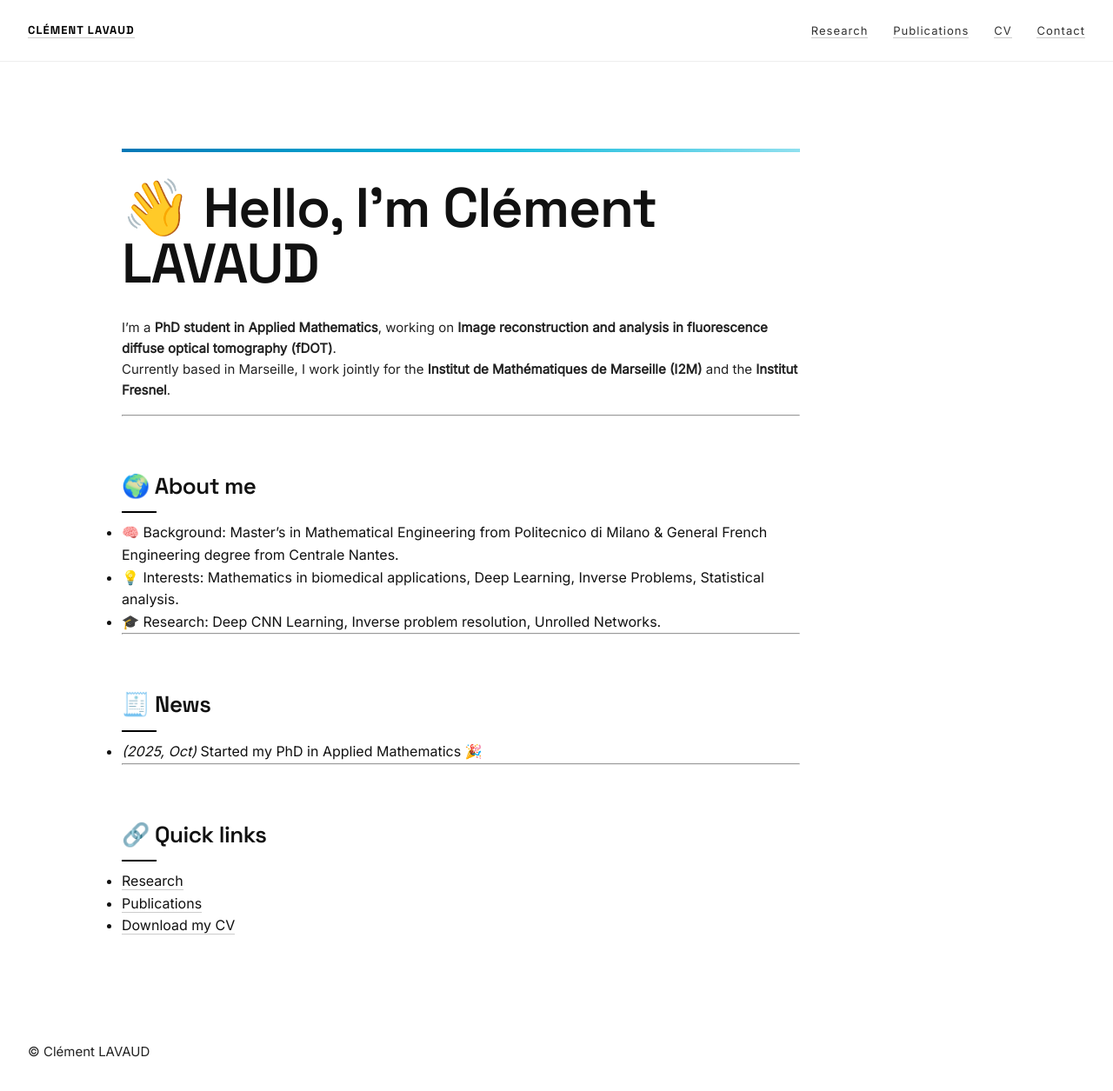
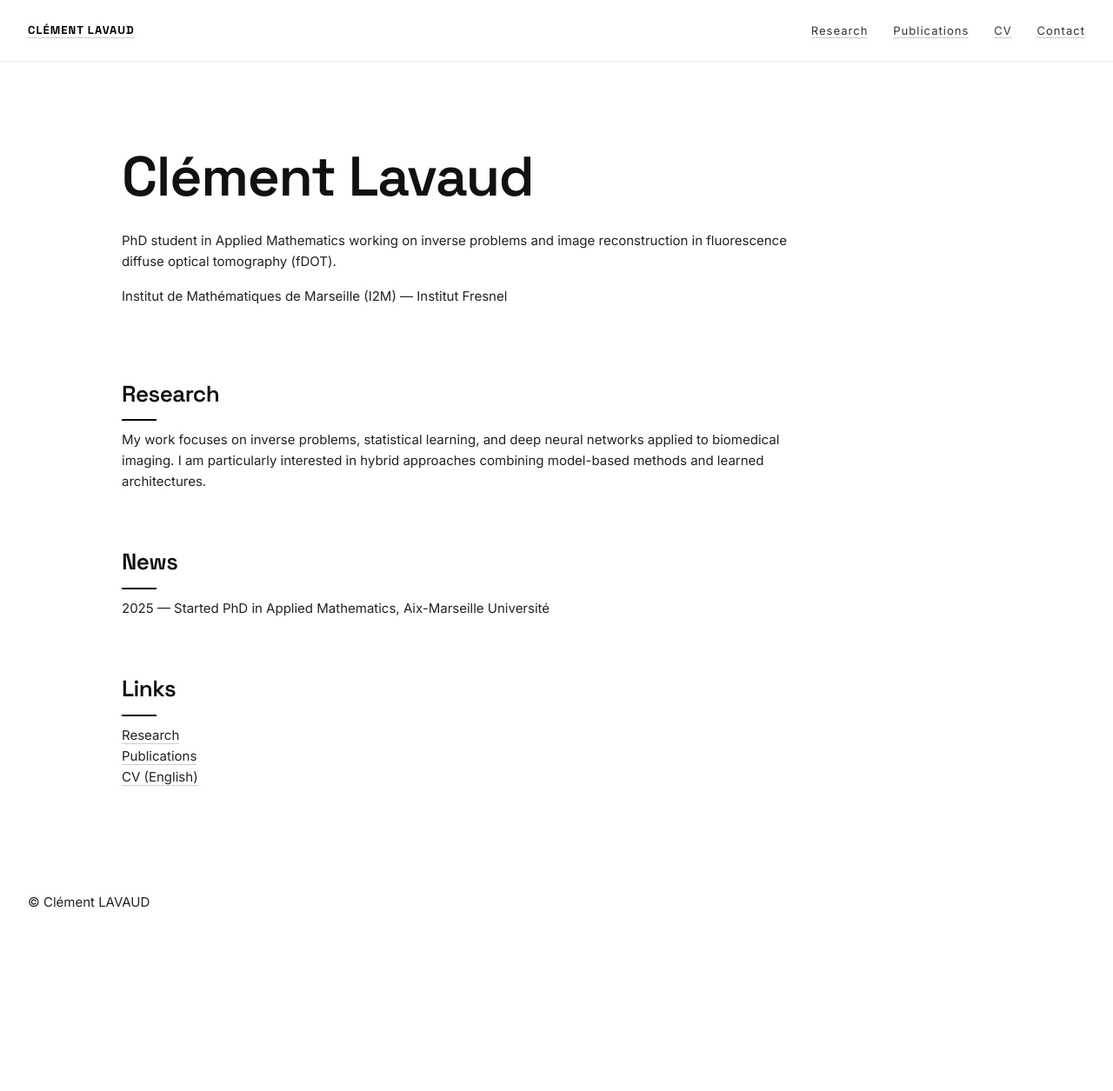
Before and after one commit to clementlavaud/clementlavaud.github.io, a Jekyll site: the page built from index.md, in a window 1280 px wide and 1278 px high. Shown: the top 1255 px of the window at 87% size. Built offline with Jekyll 4.4.1, drawn with Linux system fonts in a browser that asks for light colours.

Commit message:
Update index.md - test

```diff
--- a/index.md
+++ b/index.md
@@ -3,28 +3,36 @@ layout: default
 title: "Home"
 ---
 
-<div style="height:4px;background:linear-gradient(90deg,#0077b6,#00b4d8,#90e0ef);margin-bottom:2rem;"></div>
+<section class="hero">
+  <h1>Clément Lavaud</h1>
+  <p class="intro">
+    PhD student in Applied Mathematics working on inverse problems and image reconstruction
+    in fluorescence diffuse optical tomography (fDOT).
+  </p>
+  <p class="affiliation">
+    Institut de Mathématiques de Marseille (I2M) — Institut Fresnel
+  </p>
+</section>
 
-# 👋 Hello, I'm Clément LAVAUD
+<section>
+  <h2>Research</h2>
+  <p>
+    My work focuses on inverse problems, statistical learning, and deep neural networks
+    applied to biomedical imaging. I am particularly interested in hybrid approaches
+    combining model-based methods and learned architectures.
+  </p>
+</section>
 
-I'm a **PhD student in Applied Mathematics**, working on **Image reconstruction and analysis in fluorescence diffuse optical tomography (fDOT)**.
-Currently based in Marseille, I work jointly for the **Institut de Mathématiques de Marseille (I2M)** and the **Institut Fresnel**.
+<section>
+  <h2>News</h2>
+  <p>2025 — Started PhD in Applied Mathematics, Aix-Marseille Université</p>
+</section>
 
----
-
-## 🌍 About me
-- 🧠 Background: Master's in Mathematical Engineering from Politecnico di Milano & General French Engineering degree from Centrale Nantes.
-- 💡 Interests: Mathematics in biomedical applications, Deep Learning, Inverse Problems, Statistical analysis.
-- 🎓 Research: Deep CNN Learning, Inverse problem resolution, Unrolled Networks.
-
----
-
-## 🧾 News
-- *(2025, Oct)* Started my PhD in Applied Mathematics 🎉
-
----
-
-## 🔗 Quick links
-- [Research](research)
-- [Publications](publications)
-- [Download my CV](assets/cv.pdf)
+<section>
+  <h2>Links</h2>
+  <p>
+    <a href="/research">Research</a><br>
+    <a href="/publications">Publications</a><br>
+    <a href="/assets/cv_eng.pdf">CV (English)</a>
+  </p>
+</section>
```
